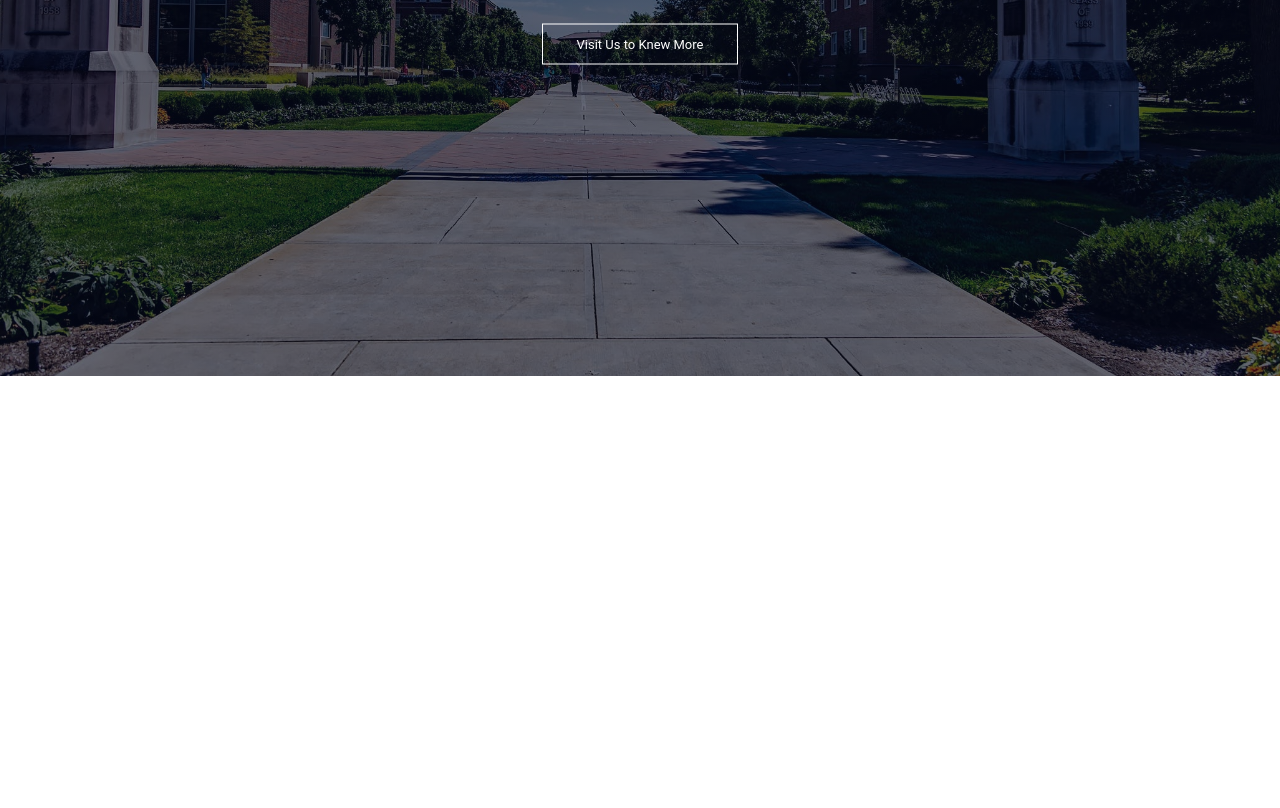
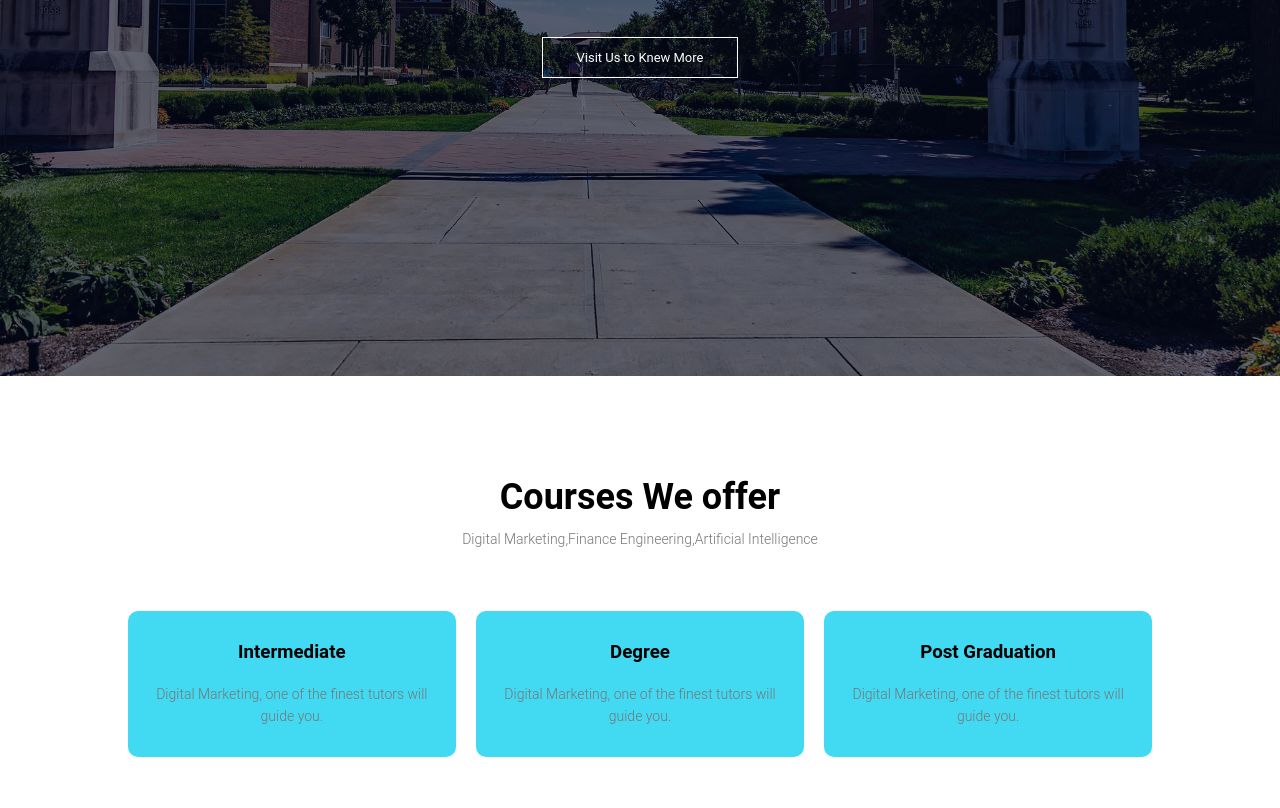
Before and after one commit to amalut/university_sample_website, a plain HTML site: page index.html in a window 1280 px wide. Shown: the part 424-1232 px from the top of the page. Before the commit the page ends 800 px from the top, so only its background shows below. Drawn offline with Linux system fonts and the light colour scheme.

Commit message:
Course section added

```diff
--- a/index.html
+++ b/index.html
@@ -30,6 +30,24 @@
         <a href="" class="hero-btn">Visit Us to Knew More</a>
     </div>
 </section>
+<section class="course">
+    <h1>Courses We offer</h1>
+    <p>Digital Marketing,Finance Engineering,Artificial Intelligence</p>
+    <div class="row">
+        <div class="course-col">
+            <h3>Intermediate</h3>
+            <p>Digital Marketing, one of the finest tutors will guide you.</p>
+        </div>
+        <div class="course-col">
+            <h3>Degree</h3>
+            <p>Digital Marketing, one of the finest tutors will guide you.</p>
+        </div>
+        <div class="course-col">
+            <h3>Post Graduation</h3>
+            <p>Digital Marketing, one of the finest tutors will guide you.</p>
+        </div>
+    </div>
+</section>
 <script>
     var navLinks=document.getElementById("navLink");
     function showMenu(){
--- a/style.css
+++ b/style.css
@@ -3,6 +3,7 @@
      padding: 0;
      font-family: 'Roboto', sans-serif;
 }
+/*Heading*/
 .header{
     min-height: 100vh;
     width: 100%;
@@ -114,6 +115,51 @@ nav .fa{
         padding: 30px;
     }
 
+}
 
+/*Courses*/
+.course{
+    width:80%;
+    margin:auto;
+    text-align: center;
+    padding-top: 100px;
+}
+h1{
+    font-size: 36px;
+    font-weight: 600;
+}
+p{
+    color: #777;
+    font-size: 14px;
+    font-weight: 300;
+    line-height: 22px;
+    padding: 10px;
+}
+.row{
+    margin-top: 5%;
+    display: flex;
+    justify-content: space-between;
 
 }
+.course-col{
+    flex-basis: 32%;
+    background:#41daf2 ;
+    border-radius: 10px;
+    margin-bottom: 5%;
+    padding: 20px 12px;
+    box-sizing: border-box;
+}
+h3{
+    text-align: center;
+    font-weight: 600;
+    margin: 10px 0;
+}
+.course-col:hover{
+    box-shadow: 0 0 20px 0px rgba(0,0,0,0.2);
+}
+
+@media(max-width:700px){
+    .row{
+        flex-direction: column;
+    }
+}
```
